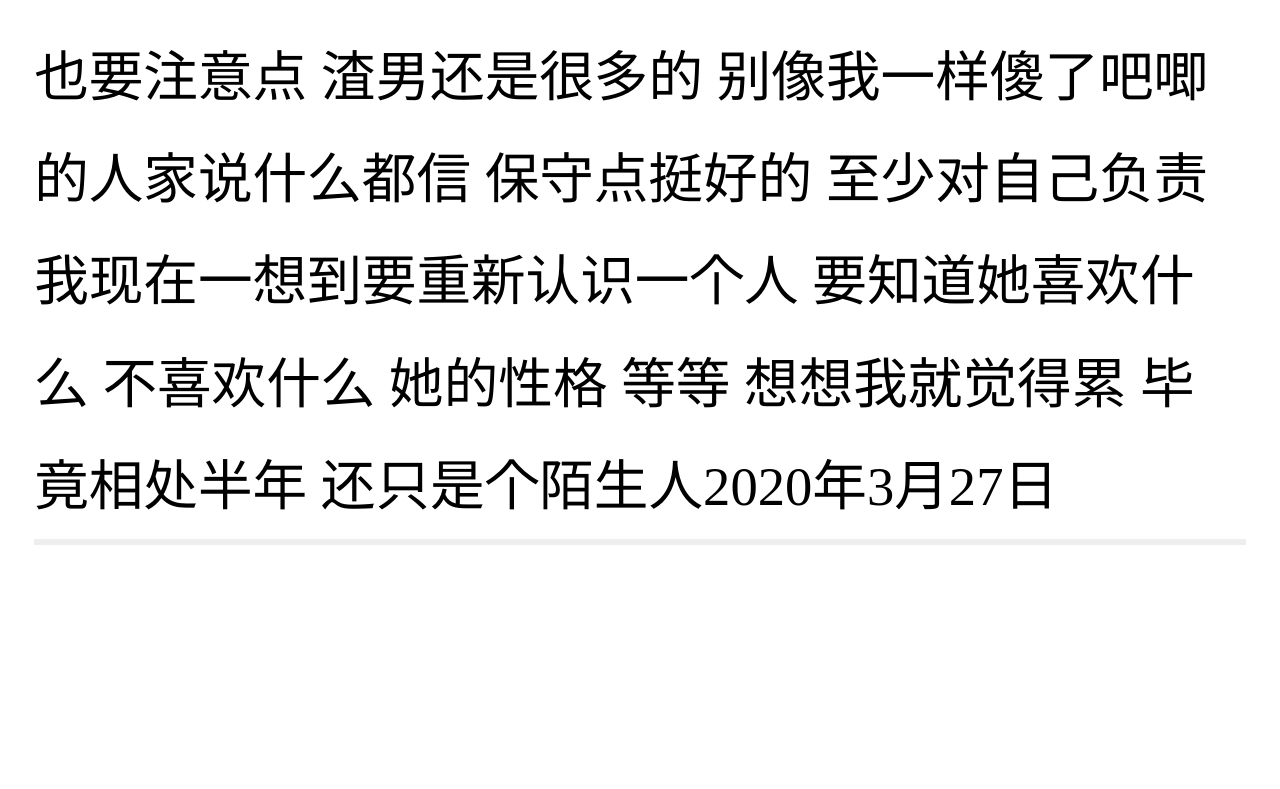
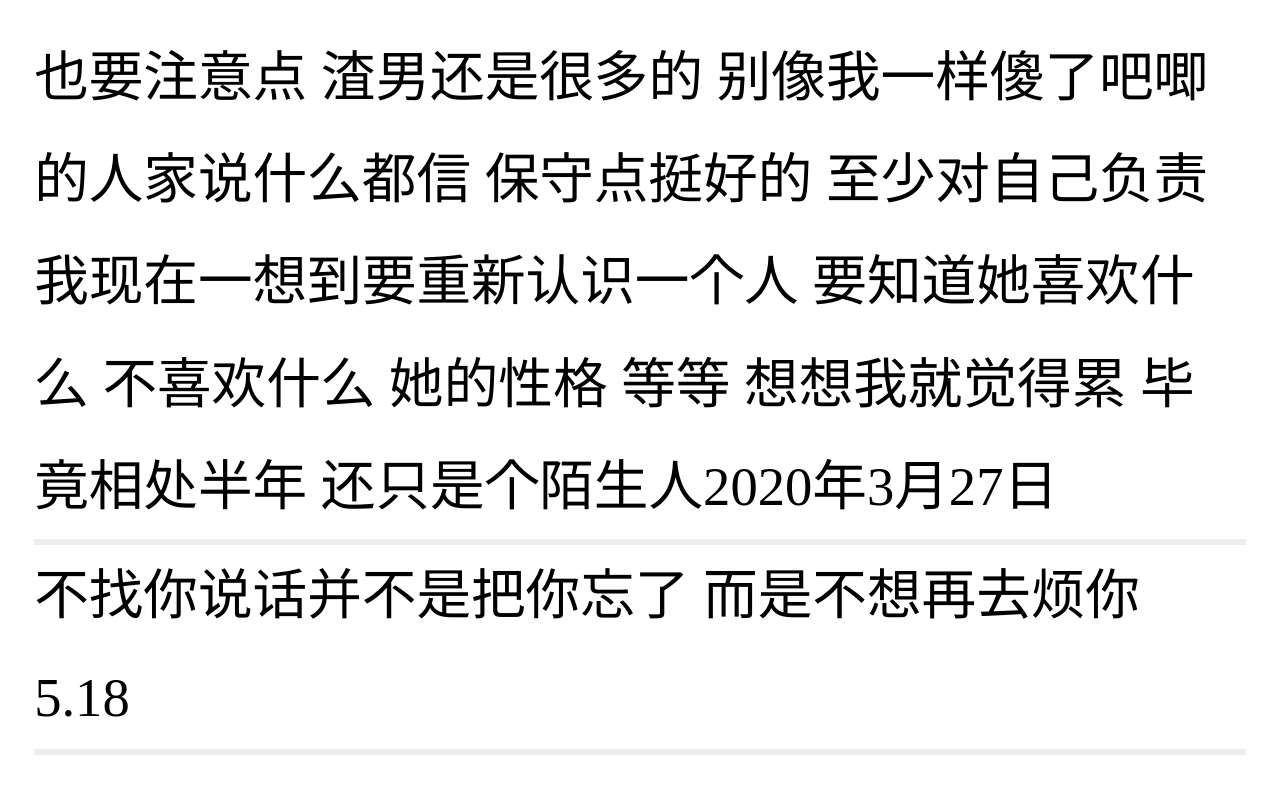
Before and after one commit to wdsuperman/happybirthday, a plain HTML site: page index.html in a window 1280 px wide. Shown: the part 2887-3676 px from the top of the page. Before the commit the page ends 3466 px from the top, so only its background shows below. Drawn offline with Linux system fonts and the light colour scheme.

Commit message:
Update index.html

```diff
--- a/index.html
+++ b/index.html
@@ -24,6 +24,7 @@
     <p>感谢来过，感谢陪伴。2020年3月7日</p>
     <p>偶尔会梦到你 遇到好玩的游戏 想和你一起玩 看到好看的视频 想跟你分享 听到好听的笑话 想讲给你听 遇到难过的事 想找你倾诉 不过现在也只能想想了<br>前段时间我又和我妈吵架了 她喝了点酒 又开始说我以后结婚之后会对她多么多么不好 我直接告诉她 如果我以后结婚了 我第二天出门就被车撞死 她说我特别冷血 对谁都没有感情 可我觉得 你比我冷血多了<br> 给你打电话 你问我还没有把你忘记么 你真的觉得一段感情一个人就那么容易忘记么 也是 我只是工具人罢了 虽然你觉得这个词不好听 可事实就是这样 需要我的时候 我陪着你 不需要我了 头也不回<br>对不起 我答应你要好好吃饭好好睡觉 可我做不到 就像你答应过我要和我好好的一样 就让我骗你这一次吧 我也不是幼稚 用健康来报复你 只是不够自律 没人管我 我就是会这样<br>说了这么多 也不知道你会不会看到 无所谓了 可能你看到还会觉得好笑呢 就这样吧。2020年3月23日</p>
 <p>昨天朋友说他在聊天软件上认识了个女的 要和她见面 叫我陪他去 正好家里没人 没饭吃 他俩聊 我去吃饭 回来问他咋样 他说还行 慢慢培养呗 可他有对象 家里房都买好了 都快结婚了 我问他 那你对象不要了？ 他说 又不是处对象 完事就拉倒了 啥完事我就不多说了 跟我说玩玩 说我要看上了就给我 我是理解不了渣男的想法 感情不是玩玩的吧 你以后也要注意点 渣男还是很多的 别像我一样傻了吧唧的人家说什么都信 保守点挺好的 至少对自己负责 我现在一想到要重新认识一个人 要知道她喜欢什么 不喜欢什么 她的性格 等等 想想我就觉得累 毕竟相处半年 还只是个陌生人2020年3月27日</p>
+<p>不找你说话并不是把你忘了 而是不想再去烦你 5.18</p>
     <script src="./js/mobile.js"></script>
 </body>
 </html>
```
